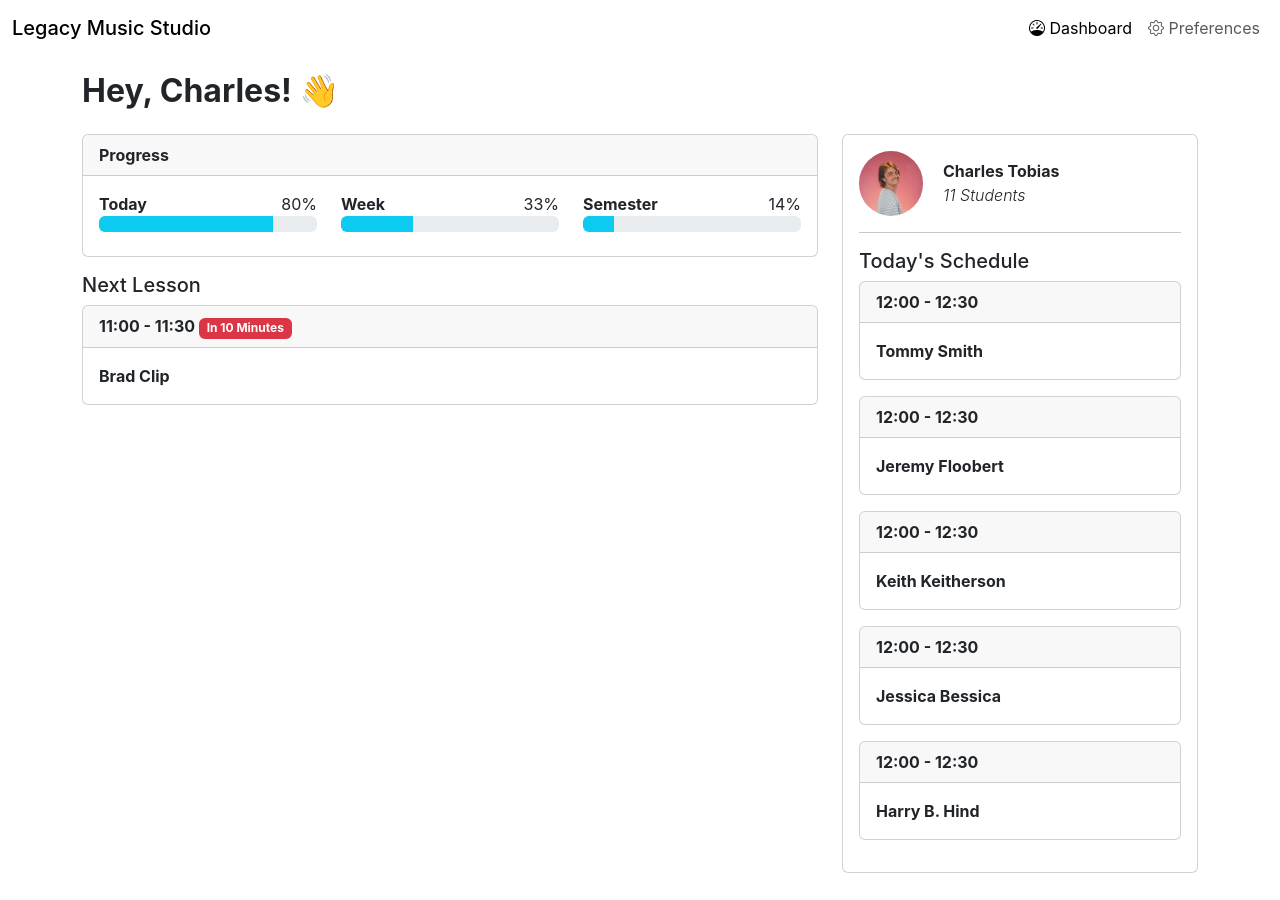
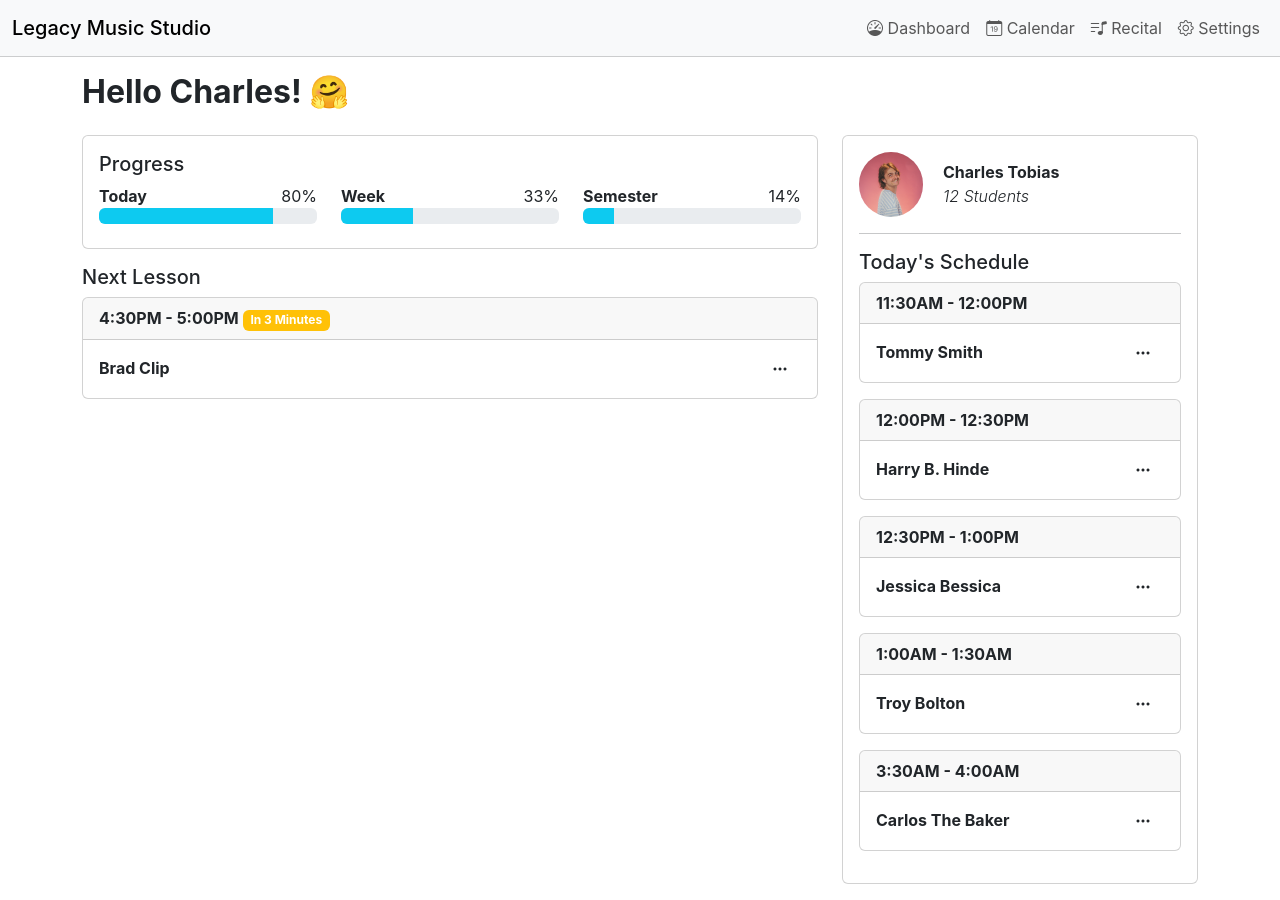
Before and after one commit to charlesmtobias/teacher-crm, a React (Create React App) app: page /dashboard in a window 1280 px wide. Built offline with nearby package versions, Linux system fonts and the light colour scheme; the HTML template or start-up script is replaced by a standard one.

Commit message:
Added time parsing and comparison features to lessons

```diff
--- a/src/App.js
+++ b/src/App.js
@@ -7,11 +7,6 @@ import Login from './components/Login/Login';
 import Navigation from './components/Navigation/Navigation';
 
 function App() {
-  const [token, setToken] = useState();
-
-  /*if(!token) {
-    return <Login setToken={setToken} />
-  }*/
   return (
     <div>
       <Navigation />
@@ -19,7 +14,7 @@ function App() {
         <BrowserRouter>
           <Routes>
             <Route path="/dashboard" element={<Dashboard />} />
-            <Route path="/preferences" element={<Preferences />} />
+            <Route path="/settings" element={<Preferences />} />
             <Route exact path="/login" element={<Login />} />
           </Routes>
         </BrowserRouter>
--- a/src/components/Dashboard/Dashboard.js
+++ b/src/components/Dashboard/Dashboard.js
@@ -2,18 +2,19 @@ import React from 'react';
 import LessonList from '../LessonList/LessonList'
 import Lesson from '../Lesson/Lesson';
 import ProgressBar from '../ProgressBar/ProgressBar';
+import './Dashboard.css';
 
 export default function Dashboard() {
   return(
     <div>
       <div className='row my-3'>
-        <h2 className='fw-bold'>Hey, Charles! 👋</h2>
+        <h2 className='fw-bold'>Hello Charles! 🤗</h2>
       </div>
       <div className='row'>
         <div className='col-md-8'>
           <div className='card mb-3'>
-            <div className='card-header'><strong>Progress</strong></div>
             <div className="card-body">
+              <h5>Progress</h5>
               <div className='row'>
                 <div className='col'>
                   <ProgressBar title="Today" percentage="80" />
@@ -30,7 +31,7 @@ export default function Dashboard() {
           <div className='row'>
             <h5>Next Lesson</h5>
             <div className='col'>
-              <Lesson name="Brad Clip" startTime="11:00" endTime="11:30" next="true" />
+              <Lesson name="Brad Clip" startTime={{hour: 16, min: 30}} duration={30} next="true" />
             </div>
           </div>
           <div className='row'>
@@ -40,14 +41,14 @@ export default function Dashboard() {
         <div className='col overflow-auto' style={{height: "100%"}}>
           <div className={`card mb-3`}>
               <div className='card-body'>
-                <div className='row align-items-center'>
+                <div className='row align-items-center mb-3'>
                   <div className='col-md-auto'>
                     <img src={require('../../images/profpic1.jpg')} className='me-2' style={{width: "64px", borderRadius: "100%" }} />
                   </div>
                   <div className='col-md-auto gx-0'>
                     <span className="fw-bold">Charles Tobias</span>
                     <br />
-                    <span className='fst-italic fw-light'>11 Students</span>
+                    <span className='fst-italic fw-light'>12 Students</span>
                   </div>
                 </div>
                 <hr />
--- a/src/components/Lesson/Lesson.js
+++ b/src/components/Lesson/Lesson.js
@@ -1,14 +1,44 @@
 import React from 'react';
 
-export default function Lesson(props) {
+export default function Lesson({startTime, duration, next, name}) {
+  const endTime = getEndTime(startTime, duration);
   return(
-    <div className={`card mb-3 ${props.bg}`}>
+    <div className={`card mb-3`}>
         <div className='card-header'>
-            <strong>{props.startTime} - {props.endTime} {props.next ? <span class="badge bg-danger">In 10 Minutes</span> : ''}</strong>
+            <strong>{printTime(startTime)} - {printTime(endTime)} {timeWarning(next, startTime)}</strong>
         </div>
         <div className='card-body'>
-            <strong className="card-title">{props.name}</strong>
+            <strong className="card-title">{name}</strong><button className='btn py-0' style={{float: "right"}}><i className="bi bi-three-dots"></i></button>
         </div>
     </div>
   );
 }
+
+function getEndTime(startTime, duration) {
+  let min = startTime.min + duration;
+  let hour = startTime.hour + Math.floor(min / 60);
+  min %= 60;
+
+  return {hour: hour, min: min};
+}
+
+function printTime(time) {
+  return `${time.hour % 12 > 0 ? time.hour % 12 : '12'}:${("0" + time.min).slice(-2)}${Math.floor(time.hour / 12) == 0 ? 'AM' : 'PM'}`;
+}
+
+function timeWarning(next, startTime) {
+  const date = new Date();
+  const currentTime = {
+    hour: date.getHours(),
+    min: date.getMinutes()
+  }
+  const timeRemaining = compareTime(startTime, currentTime);
+  if(next && timeRemaining > 0)
+    return <span class="badge bg-warning">In {timeRemaining} Minutes</span>;
+  if(next && timeRemaining < 0)
+    return <span class="badge bg-success">In Progress</span>;
+}
+
+function compareTime(time1, time2) {
+  return ((time1.hour * 60) + time1.min) - ((time2.hour * 60) + time2.min);
+}
--- a/src/components/LessonList/LessonList.js
+++ b/src/components/LessonList/LessonList.js
@@ -3,10 +3,37 @@ import Lesson from '../Lesson/Lesson';
 import './LessonList.css'
 
 export default function LessonList(params) {
-    const names = ["Tommy Smith", "Jeremy Floobert", "Keith Keitherson", "Jessica Bessica", "Harry B. Hind"]
+    const upcomingLessons = [
+        {
+            name: 'Tommy Smith',
+            startTime: {hour: 11, min:30},
+            duration: 30
+        },
+        {
+            name: 'Harry B. Hinde',
+            startTime: {hour: 12, min:0},
+            duration: 30
+        },
+        {
+            name: 'Jessica Bessica',
+            startTime: {hour: 12, min:30},
+            duration: 30
+        },
+        {
+            name: 'Troy Bolton',
+            startTime: {hour: 1, min:0},
+            duration: 30
+        },
+        {
+            name: 'Carlos The Baker',
+            startTime: {hour: 3, min:30},
+            duration: 30
+        }
+    ]
     const lessons = [];
-    for(let i = 0; i < names.length; i++) {
-        lessons.push(<Lesson name={names[i]} startTime="12:00" endTime="12:30" />);
+    for(let i = 0; i < upcomingLessons.length; i++) {
+        const lesson = upcomingLessons[i];
+        lessons.push(<Lesson name={lesson.name} startTime={lesson.startTime} duration={lesson.duration} />);
     }
     return(
         <div className='lesson-list-wrapper'>
--- a/src/components/Navigation/Navigation.js
+++ b/src/components/Navigation/Navigation.js
@@ -1,8 +1,9 @@
 import React from 'react';
+import NavigationItem from '../NavigationItem/NavigationItem';
 
-export default function Lesson(props) {
+export default function Navigation(props) {
   return(
-    <nav className="navbar navbar-expand-lg">
+    <nav className="navbar navbar-expand-lg bg-body-tertiary" style={{borderBottom: "1px solid rgba(0, 0, 0, 0.175)"}}>
         <div className="container-fluid">
         <span className="navbar-brand mb-0 h1">Legacy Music Studio</span>
         <button className="navbar-toggler" type="button" data-bs-toggle="collapse" data-bs-target="#navbarSupportedContent" aria-controls="navbarSupportedContent" aria-expanded="false" aria-label="Toggle navigation">
@@ -10,8 +11,10 @@ export default function Lesson(props) {
         </button>
         <div className="collapse navbar-collapse justify-content-end" id="navbarSupportedContent">
             <div className='navbar-nav'>
-            <a className="nav-link active" href="/dashboard"><i class="bi bi-speedometer"></i> Dashboard</a>
-            <a className="nav-link" href="/preferences"><i class="bi bi-gear"></i> Preferences</a>
+                <NavigationItem path="/dashboard" icon="speedometer" name="Dashboard" />
+                <NavigationItem path="/calendar" icon="calendar-date" name="Calendar" />
+                <NavigationItem path="/recital" icon="music-note-list" name="Recital" />
+                <NavigationItem path="/settings" icon="gear" name="Settings" />
             </div>
         </div>
         </div>
--- /dev/null
+++ b/src/components/NavigationItem/NavigationItem.js
@@ -0,0 +1,7 @@
+import React from 'react';
+
+export default function NavigationItem(props) {
+  return(
+    <a className="nav-link" href={props.path}><i class={`bi bi-${props.icon}`}></i> {props.name}</a>
+  );
+}
```
Also changed, not shown: src/components/Dashboard/Dashboard.css (added).
